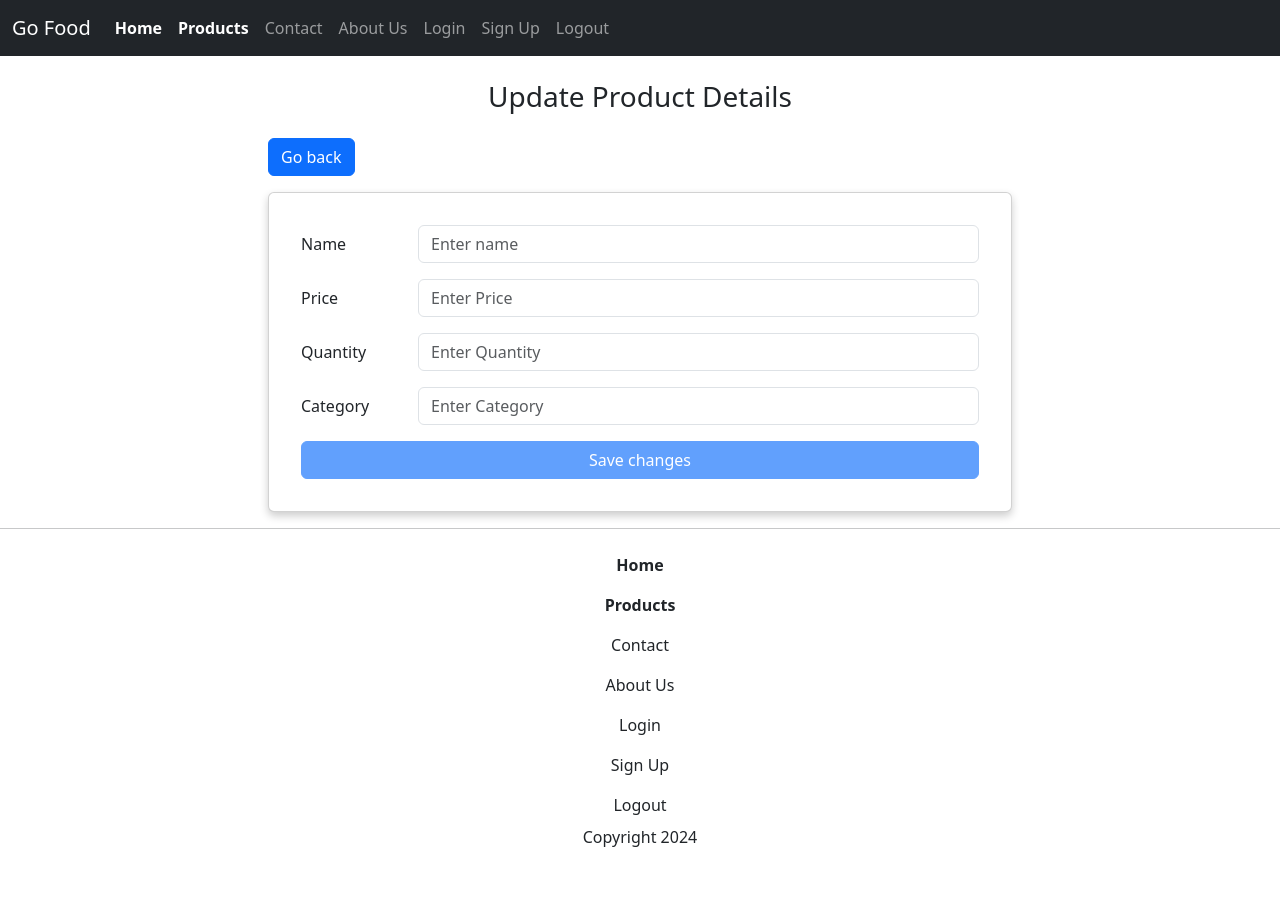
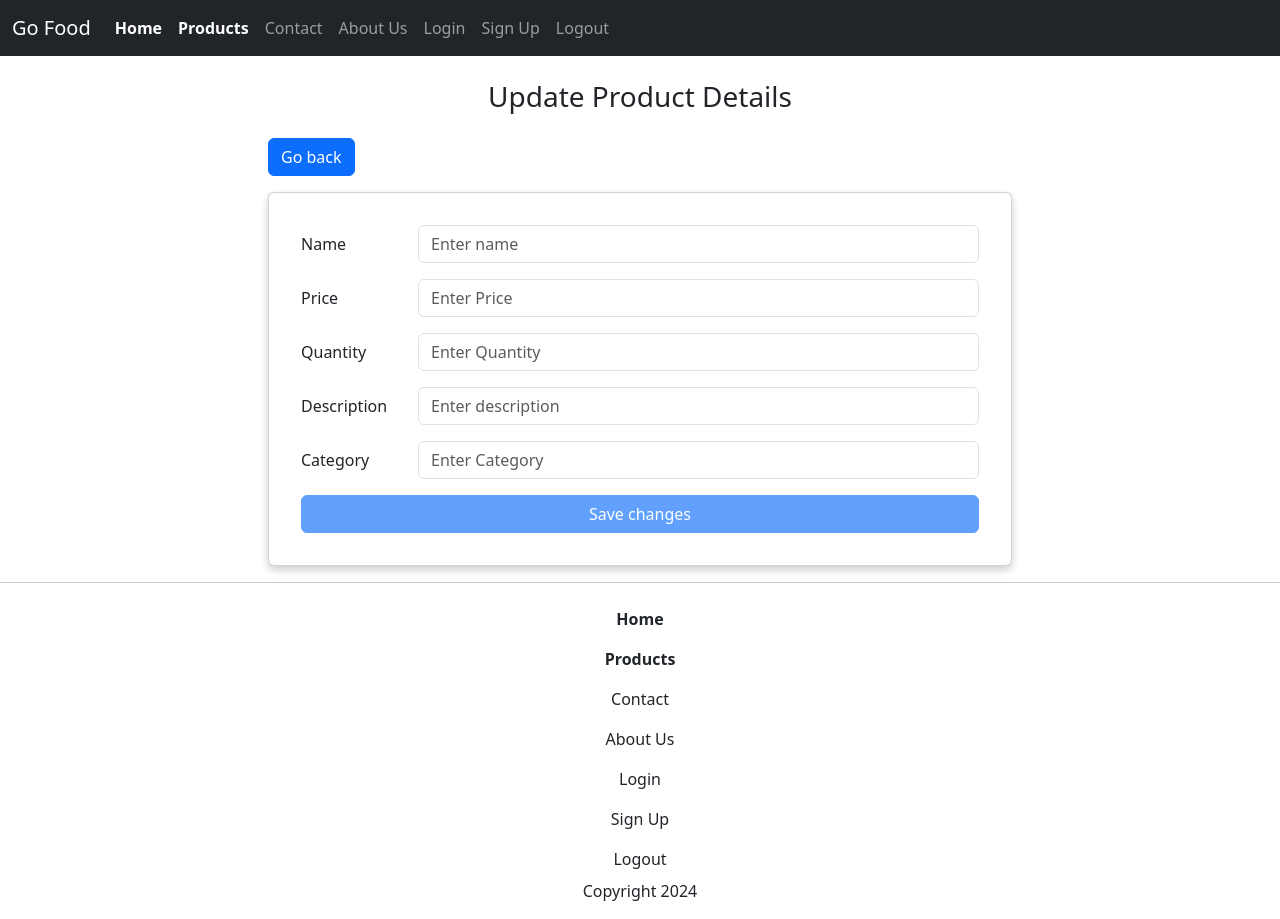
Before and after one commit to prateekdewangan615/go-food-app, an Angular app: page /products/1/edit in a window 1280 px wide. Before the commit the page ends 865 px from the top, so only its background shows below. Built offline with nearby package versions, Linux system fonts and the light colour scheme; no server answers.

Commit message:
Added description attribute to the product data

```diff
--- a/src/app/products/components/add-product/add-product.component.html
+++ b/src/app/products/components/add-product/add-product.component.html
@@ -64,6 +64,25 @@
               />
               <div class="invalid-feedback">
                 <div *ngIf="addProductForm.get('quantity')?.hasError('required')">Quantity is required</div>
+              </div>
+            </div>
+          </div>
+
+          <!-- Product Description -->
+          <div class="form-group row mb-3">
+            <label for="descriptionInput" class="col-sm-4 col-form-label">Product Description</label>
+            <div class="col-sm-8">
+              <input
+                type="text"
+                class="form-control"
+                placeholder="Enter Product Description"
+                formControlName="description"
+                [ngClass]="{
+                  'is-invalid': addProductForm.get('description')?.touched && addProductForm.get('description')?.invalid
+                }"
+              />
+              <div class="invalid-feedback">
+                <div *ngIf="addProductForm.get('description')?.hasError('required')">Product Description is required</div>
               </div>
             </div>
           </div>
--- a/src/app/products/components/add-product/add-product.component.ts
+++ b/src/app/products/components/add-product/add-product.component.ts
@@ -24,6 +24,7 @@ export class AddProductComponent implements OnInit{
       name: ['', Validators.required],
       quantity: [null, [Validators.required, Validators.min(1)]],
       price: [null, [Validators.required, Validators.min(0)]],
+      description: ['', Validators.required],
       category: ['', Validators.required],
     });
   }
@@ -36,6 +37,7 @@ export class AddProductComponent implements OnInit{
         name: this.addProductForm.value.name,
         quantity: this.addProductForm.value.quantity,
         price: this.addProductForm.value.price,
+        description: this.addProductForm.value.description,
         category: this.addProductForm.value.category,
       };
 
--- a/src/app/products/components/list-products/list-products.component.html
+++ b/src/app/products/components/list-products/list-products.component.html
@@ -23,13 +23,14 @@
           </div>
         </div>
       </div>
-      <div class="row pt-5">
-        <div class="col-lg-4 col-md-3 mb-lg-5 mb-5" *ngFor="let card of products"  >
+      <div class="row pt-5 justify-content-center">
+        <div class="col-lg-5 col-md-4 mb-lg-5 mb-5" *ngFor="let card of products"  >
           <div class="card shadow" >
             <div class="card-body">
               <h5 class="card-title">{{card.name}}</h5>
               <b>Price: </b>{{card.price}} <br>
               <b>Quantity: </b>{{card.quantity}} <br>
+              <b>Description: </b>{{card.description}} <br>
               <b>Category: </b>{{card.category}} <br>
               <div class="text-center">
                 <a routerLink="/products/{{card.id}}" class="btn btn-primary mt-3" data-mdb-ripple-init>View Details</a>
--- a/src/app/products/components/product-details/product-details.component.html
+++ b/src/app/products/components/product-details/product-details.component.html
@@ -7,6 +7,7 @@
         <h3 class="card-title text-center" style="margin-bottom: 1.5rem; font-size: 1.2rem;">{{product?.name}}</h3>
         <p style="font-size: 1.2rem;">Price: {{product?.price}}</p>
         <p style="font-size: 1.2rem;">Quantity: {{product?.quantity}}</p>
+        <p style="font-size: 1.2rem;">Description: {{product?.description}}</p>
         <p style="font-size: 1.2rem;">Category: {{product?.category}}</p>
 
         <div class="text-center mt-4">
--- a/src/app/products/components/update-product/update-product.component.html
+++ b/src/app/products/components/update-product/update-product.component.html
@@ -59,6 +59,24 @@
         </div>
       </div>
       <div class="form-group row mb-3">
+        <label for="descriptionInput" class="col-sm-2 col-form-label">Description</label>
+        <div class="col-sm-10">
+          <input
+            type="text"
+            id="descriptionInput"
+            class="form-control"
+            placeholder="Enter description"
+            name="descriptionInput"
+            [(ngModel)]="productData.description"
+            required
+            #nameInput="ngModel"
+          />
+          <div class="invalid-feedback">
+            Description is required.
+          </div>
+        </div>
+      </div>
+      <div class="form-group row mb-3">
         <label for="categoryInput" class="col-sm-2 col-form-label">Category</label>
         <div class="col-sm-10">
           <input
--- a/src/app/products/components/update-product/update-product.component.ts
+++ b/src/app/products/components/update-product/update-product.component.ts
@@ -24,6 +24,7 @@ export class UpdateProductComponent {
       name: new FormControl('', Validators.required),
       quantity: new FormControl(null, [Validators.required, Validators.min(1)]),
       price: new FormControl(null, [Validators.required, Validators.min(0)]),
+      description: new FormControl('', Validators.required),
       category: new FormControl('', Validators.required),
     });
   }
@@ -41,6 +42,7 @@ export class UpdateProductComponent {
         name : form.value.nameInput,
         price : form.value.priceInput,
         quantity : form.value.quantityInput,
+        description : form.value.descriptionInput,
         category : form.value.categoryInput,
       };
       this.productService.updateProduct(this.productId, updatedData).subscribe(response=>{
```
